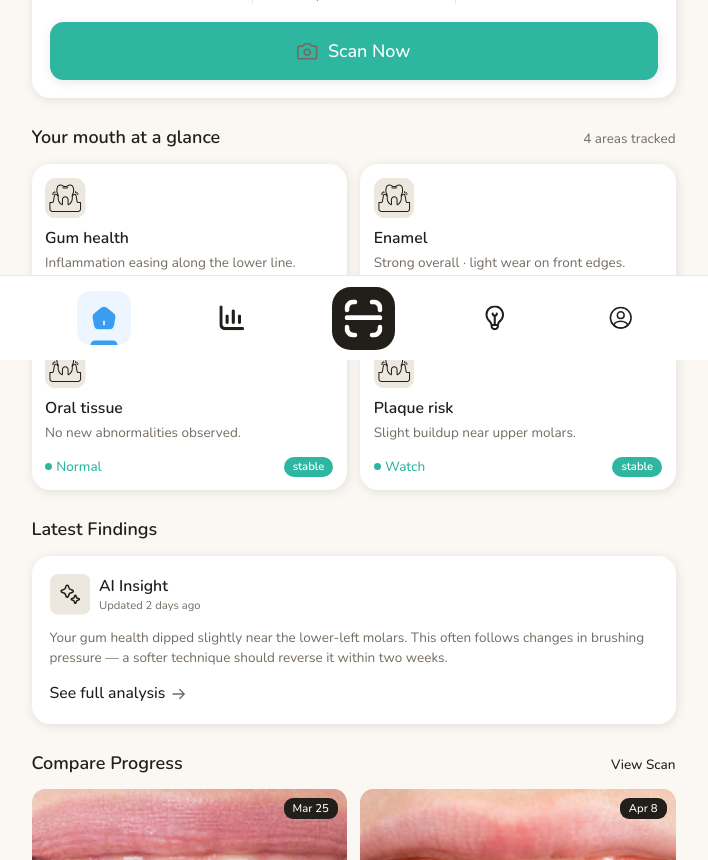
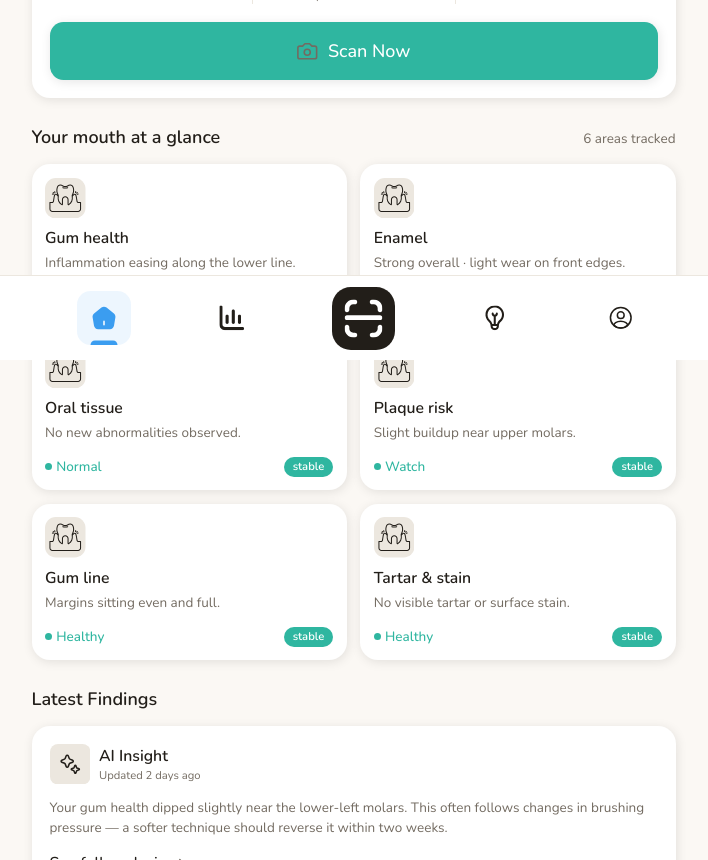
Before and after one commit to Maddy9786/dentavue-poc-v1, a Next.js app in the folder DentaVue-frontend/: page / in a window 1280 px wide. Shown: the part 440-1300 px from the top of the page, without its empty margins (279-987 px from the left). Built offline with nearby package versions, Linux system fonts and the light colour scheme; no server answers.

Commit message:
feat(v2): unify all dashboard, glance, risk, and compare screens to display all 6 tracked oral health areas

```diff
--- a/DentaVue-frontend/src/components/dashboard/GlanceSection.tsx
+++ b/DentaVue-frontend/src/components/dashboard/GlanceSection.tsx
@@ -1,21 +1,35 @@
+'use client'
+
 import { SectionHeader } from './SectionHeader'
 import { HealthMetricCard } from './HealthMetricCard'
 import { healthMetrics } from '@/features/dashboard/mockDashboard'
+import { useAppSelector } from '@/store/hooks'
+import { selectIsAuthenticated } from '@/features/auth/authSlice'
+import { useGetComparisonQuery, useGetAnalysisQuery } from '@/features/scan/analysisApi'
 
 /**
- * "Your mouth at a glance" — a 2-column grid of tracked areas.
+ * "Your mouth at a glance" — a 2-column grid of all 6 tracked oral health areas.
  *
- * Card count is dynamic: it maps over whatever `healthMetrics` holds, so when
- * the AI supplies the findings (1–5, depending on what it spots) the grid and
- * the "N areas tracked" count follow automatically. Two-up from mobile to
- * desktop keeps the tiles a comfortable width rather than stretching.
+ * Reads the signed-in user's real latest scan analysis (`analysis.glance`) when
+ * available, falling back to `healthMetrics` (6 tracked areas) when signed out
+ * or before the first scan completes.
  */
 export function GlanceSection() {
+  const isAuthenticated = useAppSelector(selectIsAuthenticated)
+  const { data: comparison } = useGetComparisonQuery(undefined, { skip: !isAuthenticated })
+  const latestScanId = comparison?.to.scanId
+  const { data: analysis } = useGetAnalysisQuery(latestScanId ?? '', { skip: !latestScanId })
+
+  const metrics =
+    isAuthenticated && analysis?.status === 'ready' && analysis.glance.length > 0
+      ? analysis.glance
+      : healthMetrics
+
   return (
     <section className="flex flex-col gap-md">
-      <SectionHeader title="Your mouth at a glance" meta={`${healthMetrics.length} areas tracked`} />
+      <SectionHeader title="Your mouth at a glance" meta={`${metrics.length} areas tracked`} />
       <ul className="grid grid-cols-2 gap-md">
-        {healthMetrics.map((metric) => (
+        {metrics.map((metric) => (
           <li key={metric.id}>
             <HealthMetricCard metric={metric} />
           </li>
--- a/DentaVue-frontend/src/components/scan/RiskAreas.tsx
+++ b/DentaVue-frontend/src/components/scan/RiskAreas.tsx
@@ -42,12 +42,34 @@ export function RiskAreas({ fallback }: { fallback: RiskItem[] }) {
     <Card>
       <ol className="flex flex-col divide-y divide-border">
         {items.map((item, i) => {
-          // More areas than chips would crash on a missing icon; the backend
-          // sends four, but a contract change should degrade, not throw.
-          const NumberChip = NUMBER_ICONS[i % NUMBER_ICONS.length]!
+          const NumberChip = NUMBER_ICONS[i]
           return (
             <li key={item.id} className="flex items-center gap-md py-md first:pt-0 last:pb-0">
-              <NumberChip aria-hidden="true" className="size-8 shrink-0" />
+              {NumberChip ? (
+                <NumberChip aria-hidden="true" className="size-8 shrink-0" />
+              ) : (
+                <svg
+                  width="32"
+                  height="32"
+                  viewBox="0 0 32 32"
+                  fill="none"
+                  aria-hidden="true"
+                  className="size-8 shrink-0"
+                >
+                  <rect width="32" height="32" rx="8.53333" fill="#ECE7DF" />
+                  <text
+                    x="16"
+                    y="21.5"
+                    textAnchor="middle"
+                    fill="#221E19"
+                    fontSize="15.5"
+                    fontWeight="700"
+                    fontFamily="inherit"
+                  >
+                    {i + 1}
+                  </text>
+                </svg>
+              )}
               <div className="flex min-w-0 flex-1 flex-col">
                 <span className="text-h2 font-semibold text-foreground">{item.title}</span>
                 <span className="text-body text-foreground-secondary">{item.detail}</span>
--- a/DentaVue-frontend/src/features/dashboard/mockDashboard.ts
+++ b/DentaVue-frontend/src/features/dashboard/mockDashboard.ts
@@ -136,6 +136,22 @@ export const healthMetrics: HealthMetric[] = [
     description: 'Slight buildup near upper molars.',
     status: 'Watch',
     tone: 'watch',
+    trend: 'stable',
+  },
+  {
+    id: 'gum-line',
+    title: 'Gum line',
+    description: 'Margins sitting even and full.',
+    status: 'Healthy',
+    tone: 'positive',
+    trend: 'stable',
+  },
+  {
+    id: 'tartar-stain',
+    title: 'Tartar & stain',
+    description: 'No visible tartar or surface stain.',
+    status: 'Healthy',
+    tone: 'positive',
     trend: 'stable',
   },
 ]
@@ -300,8 +316,10 @@ export const compareTwo: CompareTwoView = {
   metrics: [
     { id: 'gum-index', label: 'Gum health index', from: '72', to: '64', badge: 'Improving', tone: 'improving' },
     { id: 'plaque', label: 'Plaque control', from: '72', to: '64', badge: 'Stable', tone: 'stable' },
-    { id: 'pocket', label: 'Pocket depth (LL)', from: '3.2', to: '4.5 mm', badge: 'Stable', tone: 'stable' },
-    { id: 'inflammation', label: 'Inflammation', from: 'Mild', to: 'Severe', badge: 'Needs Attention', tone: 'attention' },
+    { id: 'pocket', label: 'Gum margin depth (est.)', from: '~2 mm', to: '~2 mm', badge: 'Stable', tone: 'stable' },
+    { id: 'tissue', label: 'Oral tissue', from: '100', to: '100', badge: 'Stable', tone: 'stable' },
+    { id: 'enamel', label: 'Enamel condition', from: '75', to: '75', badge: 'Stable', tone: 'stable' },
+    { id: 'tartar-stain', label: 'Tartar & stain control', from: '75', to: '100', badge: 'Improving', tone: 'improving' },
   ],
   overall: {
     title: 'Overall · 60-day change',
@@ -491,7 +509,7 @@ export const riskAssessment: {
   items: RiskItem[]
 } = {
   completeTitle: 'Analysis complete',
-  completeSubtitle: 'Across 4 areas tracked this cycle',
+  completeSubtitle: 'Across 6 areas tracked this cycle',
   ctaLabel: 'View full results',
   items: [
     {
@@ -517,10 +535,24 @@ export const riskAssessment: {
     },
     {
       id: 'gum-line-change',
-      title: 'Upper gum line change',
+      title: 'Gum line change',
       detail: 'Possible early recession',
       level: 'Attention',
       tone: 'attention',
+    },
+    {
+      id: 'enamel-wear',
+      title: 'Enamel condition',
+      detail: 'Surface and biting-edge wear',
+      level: 'Low',
+      tone: 'good',
+    },
+    {
+      id: 'tartar-stain',
+      title: 'Tartar & staining',
+      detail: 'Mineralised deposits and surface stain',
+      level: 'Low',
+      tone: 'good',
     },
   ],
 }
@@ -621,6 +653,24 @@ export const scanResults: {
       tone: 'watch',
       trend: 'stable',
     },
+    {
+      id: 'gum-line',
+      icon: 'gum',
+      title: 'Gum line',
+      description: 'Margins sitting even and full.',
+      status: 'Healthy',
+      tone: 'positive',
+      trend: 'stable',
+    },
+    {
+      id: 'tartar-stain',
+      icon: 'plaque',
+      title: 'Tartar & stain',
+      description: 'No visible tartar or surface stain.',
+      status: 'Healthy',
+      tone: 'positive',
+      trend: 'stable',
+    },
   ],
   findingsMeta: 'From your Apr 8 scan',
   findings: [
```
Also changed, not shown: 2 other files (tests, documents, lock files or other folders).
